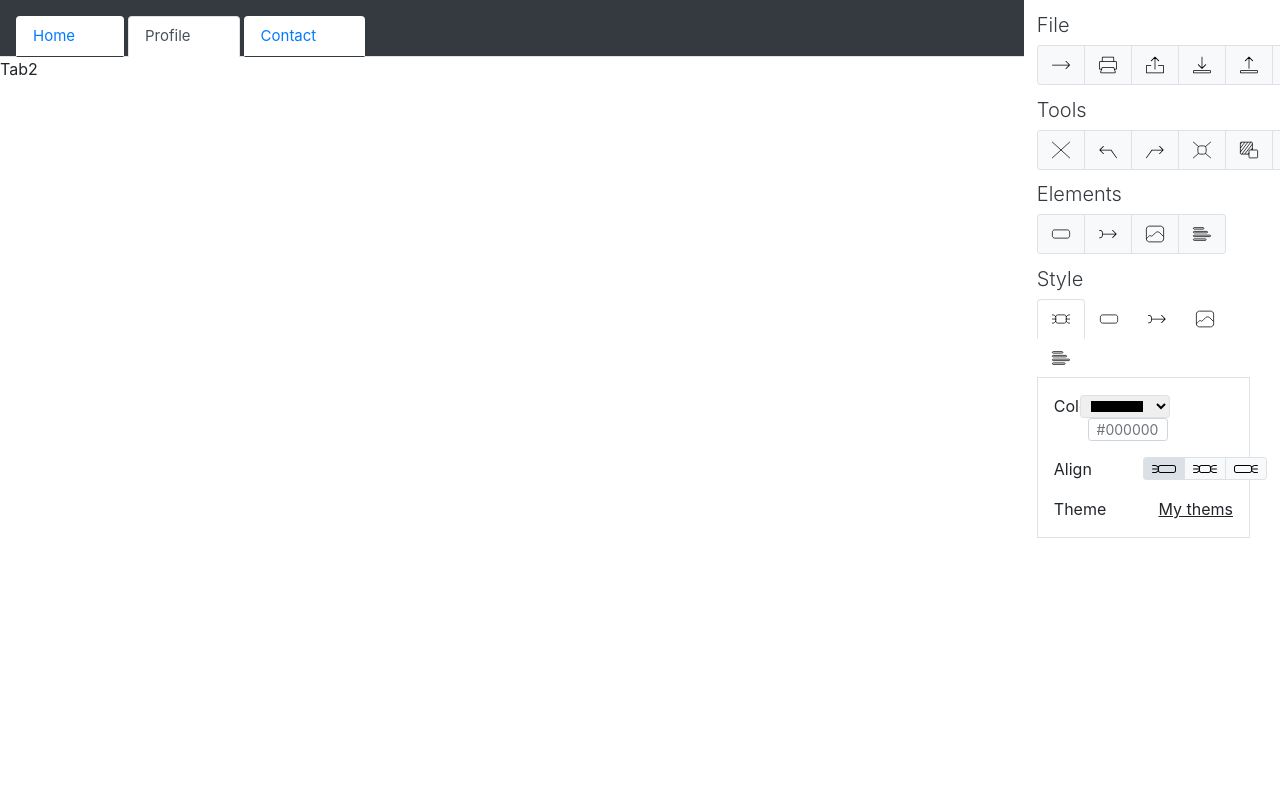
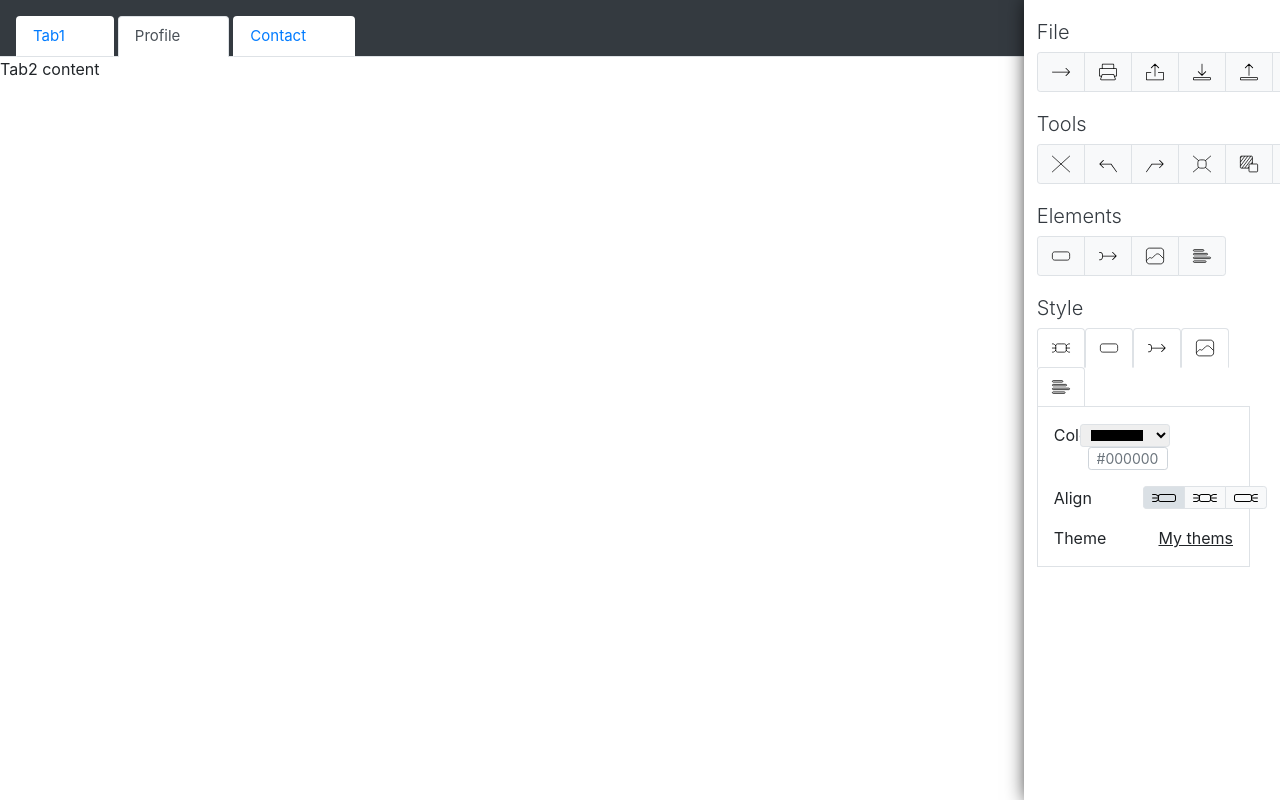
Before and after one commit to dmitrycreator/Mind-in-map, a plain HTML site: page index.html in a window 1280 px wide. Both pictures are taken after a click on the tab "Profile". Shown: the top 800 px of the page. Drawn offline with nearby package versions, Linux system fonts and the light colour scheme.

Commit message:
Tubs fixed / added shadow / menu1 padding fixed / added rename a tubs at double tap / tubs menu4 updated

```diff
--- a/index.html
+++ b/index.html
@@ -17,15 +17,15 @@
     <div class="home">
         <nav>
             <div class="nav nav-tabs bg-dark pl-3 pt-3" id="nav-tab" role="tablist">
-              <a class="homeTab nav-item nav-link bg-white active" id="nav-home-tab" data-toggle="tab" href="#nav-home" role="tab" aria-controls="nav-home" aria-selected="true" style="margin-right: .25rem;">Home</a>
-              <a class="homeTab nav-item nav-link bg-white" id="nav-profile-tab" data-toggle="tab" href="#nav-profile" role="tab" aria-controls="nav-profile" aria-selected="false" style="margin-right: .25rem;">Profile</a>
-              <a class="homeTab nav-item nav-link bg-white" id="nav-contact-tab" data-toggle="tab" href="#nav-contact" role="tab" aria-controls="nav-contact" aria-selected="false">Contact</a>
+              <a class="homeTab nav-item nav-link bg-white active" id="Tab1" data-toggle="tab" href="#nav-tab1" role="tab" aria-controls="nav-tab1" aria-selected="true" style="margin-right: .25rem;">Tab1</a>
+              <a class="homeTab nav-item nav-link bg-white" id="Tab2" data-toggle="tab" href="#nav-tab2" role="tab" aria-controls="nav-tab2" aria-selected="false" style="margin-right: .25rem;">Profile</a>
+              <a class="homeTab nav-item nav-link bg-white" id="Tab3" data-toggle="tab" href="#nav-tab3" role="tab" aria-controls="nav-tab3" aria-selected="false">Contact</a>
             </div>
           </nav>
           <div class="tab-content" id="nav-tabContent">
-            <div class="tab-pane fade show active" id="nav-home" role="tabpanel" aria-labelledby="nav-home-tab">Tab1</div>
-            <div class="tab-pane fade" id="nav-profile" role="tabpanel" aria-labelledby="nav-profile-tab">Tab2</div>
-            <div class="tab-pane fade" id="nav-contact" role="tabpanel" aria-labelledby="nav-contact-tab">Tab3</div>
+            <div class="tab-pane fade show active" id="nav-tab1" role="tabpanel" aria-labelledby="Tab1">Tab1 content</div>
+            <div class="tab-pane fade" id="nav-tab2" role="tabpanel" aria-labelledby="Tab2">Tab2 content</div>
+            <div class="tab-pane fade" id="nav-tab3" role="tabpanel" aria-labelledby="Tab3">Tab3 content</div>
           </div>
     </div>
     <div class="panel">
@@ -65,19 +65,19 @@
             <div class="card border-0">
                 <ul class="nav nav-tabs" id="myTab" role="tablist">
                     <li class="nav-item">
-                        <a class="nav-link active" id="home-tab" data-toggle="tab" href="#one" role="tab" aria-controls="home" aria-selected="true" style="padding: 4px 8px;"><img src="img/Menu4-1-map-no-bordure.svg"></a>
+                        <a class="nav-link menu4nl active" id="home-tab" data-toggle="tab" href="#one" role="tab" aria-controls="home" aria-selected="true" style="padding: 4px 8px;"><img src="img/Menu4-1-map-no-bordure.svg"></a>
                     </li>
                     <li class="nav-item">
-                        <a class="nav-link" id="profile-tab" data-toggle="tab" href="#two" role="tab" aria-controls="profile" aria-selected="false" style="padding: 4px 8px;"><img src="img/Menu4-2-cell-no-bordure.svg"></a>
+                        <a class="nav-link menu4nl" id="profile-tab" data-toggle="tab" href="#two" role="tab" aria-controls="profile" aria-selected="false" style="padding: 4px 8px;"><img src="img/Menu4-2-cell-no-bordure.svg"></a>
                     </li>
                     <li class="nav-item">
-                        <a class="nav-link" id="contact-tab" data-toggle="tab" href="#three" role="tab" aria-controls="contact" aria-selected="false" style="padding: 4px 8px;"><img src="img/Menu4-3-join-no-bordure.svg"></a>
+                        <a class="nav-link menu4nl" id="contact-tab" data-toggle="tab" href="#three" role="tab" aria-controls="contact" aria-selected="false" style="padding: 4px 8px;"><img src="img/Menu4-3-join-no-bordure.svg"></a>
                     </li>
                     <li class="nav-item">
-                        <a class="nav-link" id="contact-tab" data-toggle="tab" href="#four" role="tab" aria-controls="contact" aria-selected="false" style="padding: 4px 8px;"><img src="img/Menu4-4-image-no-bordure.svg"></a>
+                        <a class="nav-link menu4nl" id="contact-tab" data-toggle="tab" href="#four" role="tab" aria-controls="contact" aria-selected="false" style="padding: 4px 8px;"><img src="img/Menu4-4-image-no-bordure.svg"></a>
                     </li>
                     <li class="nav-item">
-                        <a class="nav-link" id="contact-tab" data-toggle="tab" href="#five" role="tab" aria-controls="contact" aria-selected="false" style="padding: 4px 8px;"><img src="img/Menu4-5-text-no-bordure.svg"></a>
+                        <a class="nav-link menu4nl" id="contact-tab" data-toggle="tab" href="#five" role="tab" aria-controls="contact" aria-selected="false" style="padding: 4px 8px;"><img src="img/Menu4-5-text-no-bordure.svg"></a>
                     </li>
                 </ul>
                 <div class="tab-content border border-top-0" id="myTabContent">
@@ -337,8 +337,9 @@
     <script>
 
     /**************************** color to text ****************************/
+    $(document).ready(function(){
 
-    $('#favcolor').change(function(){
+        $('#favcolor').change(function(){
         $('#hex').val($(this).val());
         console.log($(this).val());
     });
@@ -390,6 +391,20 @@
         console.log($(this).val());
     });
 
+    $('#Tab1').dblclick(function(){
+        // $('#Tab1').css('padding', '3px');
+        // $('#Tab1').html('<input class="form-control">');
+        $('#Tab1').replaceWith('<input class="homeTab nav-item nav-link bg-white active" id="Tab1" data-toggle="tab" href="#nav-tab1" role="tab" aria-controls="nav-tab1" aria-selected="true" style="margin-right: .25rem;">')
+        $('#Tab1').keydown(function(e) {
+            if(e.keyCode === 13) {
+                //console.log($(this).val());
+                var text = $(this).val();
+                $('#Tab1').replaceWith('<a class="homeTab nav-item nav-link bg-white active" id="Tab1" data-toggle="tab" href="#nav-tab1" role="tab" aria-controls="nav-tab1" aria-selected="true" style="margin-right: .25rem;"></a>')
+                $('#Tab1').text(text);
+            }
+        });
+    });
+    });
     </script>
 </body>
 </html>
--- a/styles.css
+++ b/styles.css
@@ -1,8 +1,17 @@
+html{
+    box-sizing: border-box;
+}
+
+*, *:before, *:after{
+    box-sizing: border-box;
+}
+
 .menu1,
 .menu2,
 .menu3,
 .menu4 {
     margin: 5%;
+    margin-top: 20px;
 }
 
 body{
@@ -24,6 +33,8 @@ body{
     background-color: white;
     padding-right: 0%;
 
+    box-shadow: 5px 0px 20px 1px #000;
+
     position: absolute;
 }
 
@@ -38,8 +49,14 @@ a.homeTab {
     border-bottom: 0px;
 }
 
+.nav-link.menu4nl{
+    border-top: 1px solid #dee2e6!important;
+    border-left: 1px solid #dee2e6!important;
+    border-right: 1px solid #dee2e6!important;
+}
+
 .homeTab.nav-item.nav-link.bg-white{
-    border-bottom: 1px solid #343a40;
+    border-bottom: 1px solid #dee2e6;
 }
 
 #favcolor, #favcolor1, #favcolor2, #favcolor3, #favcolor4, #number{
```
